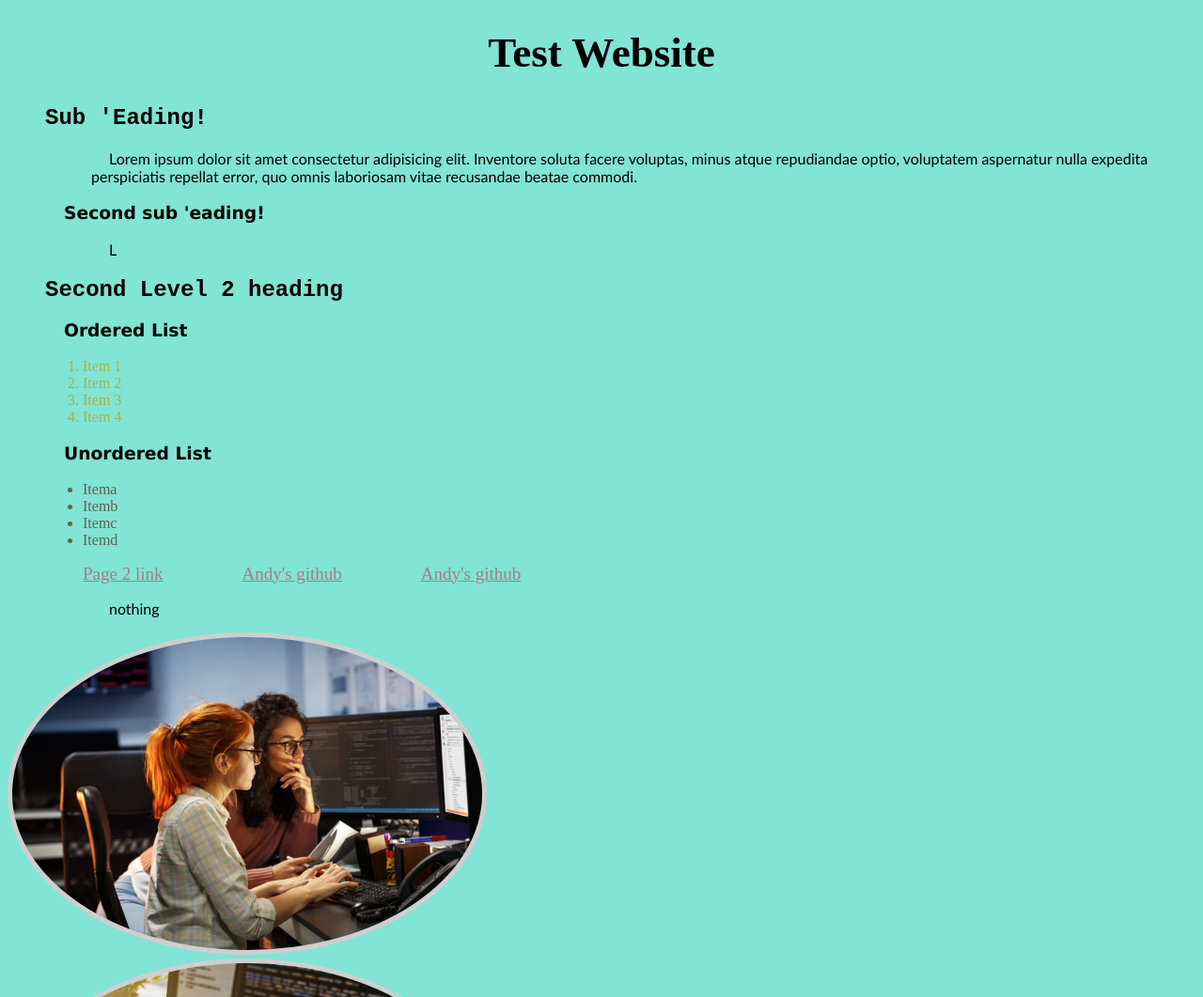
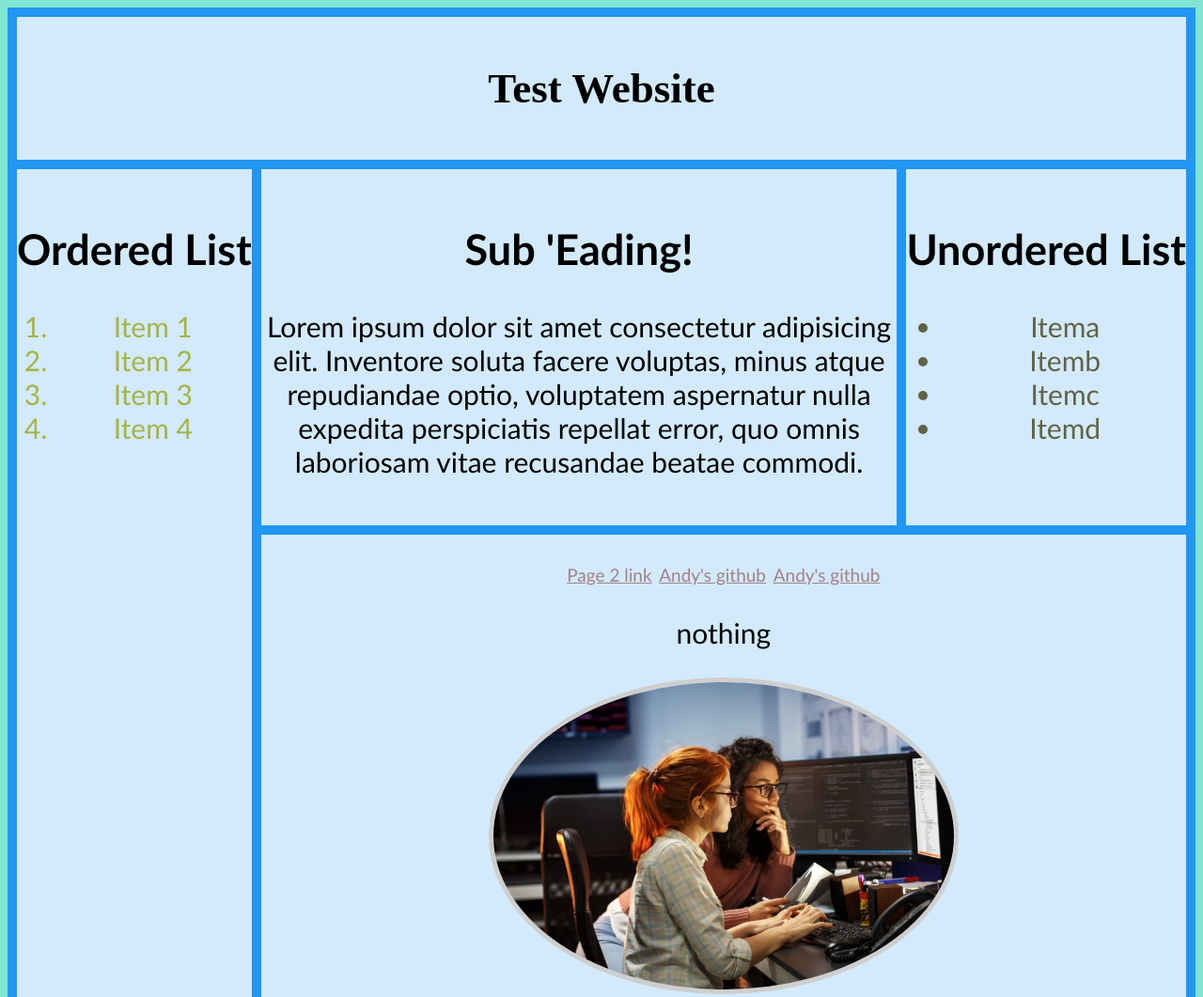
Before and after one commit to Andrew-25/Intro-Html-Css, a plain HTML site: page index.html in a window 1280 px wide. Shown: the top 1061 px of the page at 94% size. Drawn offline with Linux system fonts and the light colour scheme.

Commit message:
most of the other stuff is done

```diff
--- a/index.html
+++ b/index.html
@@ -4,29 +4,39 @@
     <meta charset="UTF-8">
     <meta name="viewport" content="width=device-width, initial-scale=1.0">
     <link rel="stylesheet" href="styles.css">
+
     <title>Document</title>
 </head>
 <body>
+    <main>
+    <div class="grid-container">
+        <div class="item1">
             <h1>Test Website</h1>
-    <h2>Sub 'Eading!</h2>
-    <p>Lorem ipsum dolor sit amet consectetur adipisicing elit. Inventore soluta facere voluptas, minus atque repudiandae optio, voluptatem aspernatur nulla expedita perspiciatis repellat error, quo omnis laboriosam vitae recusandae beatae commodi.</p>
-    <h3>Second sub 'eading!</h3>
-    <p>L</p>
-    <h2>Second Level 2 heading</h2>
-    <h3>Ordered List</h3>
+        </div>
+        <div class="item2">
+            <h2>Ordered List</h2>
                 <ol>
                     <li>Item 1</li>
                     <li>Item 2</li>
                     <li>Item 3</li>
                     <li>Item 4</li>
                 </ol>
-    <h3>Unordered List</h3>
+        </div>
+        <div class="item3">
+            <h2>Sub 'Eading!</h2>
+            <p>Lorem ipsum dolor sit amet consectetur adipisicing elit. Inventore soluta facere voluptas, minus atque repudiandae optio, voluptatem aspernatur nulla expedita perspiciatis repellat error, quo omnis laboriosam vitae recusandae beatae commodi.</p>
+        </div>
+        <div class="item4">
+            <h2>Unordered List</h2>
                 <ul>
                     <li>Itema</li>
                     <li>Itemb</li>
                     <li>Itemc</li>
                     <li>Itemd</li>
                 </ul>
+        </div>
+
+        <div class="item5">
             <a href="page2.html">Page 2 link</a>
 
             <a href="https://github.com/Andrew-25/Intro-Html-Css" target="_self">Andy's github</a>
@@ -37,7 +47,8 @@
             <img src="Photo1.jpg" alt="Software engineers sat at computer desk practising coding" style="width:500px">
             <br>
             <img src="Photo2.jpg" alt="Computer showing programming language being typed by anonymous married hands." style="width:500px">
-    <br>
-    <img src="Photo3.jpg" alt="Unfortunatley this image is missing, hope you have a nice day regardless.">
+        </div>
+      </div>
+    </main>
 </body>
 </html>
--- a/styles.css
+++ b/styles.css
@@ -1,38 +1,34 @@
+
 Body {
     background-color: rgb(129, 228, 212);
 }
+
+* {
+    font-family:'Trebuchet MS';
+    box-sizing: border-box;
+
+}
 p {
-    font-family:'Trebuchet MS';
-    padding-left: 80px;
-    padding-left: 9px;
-    text-indent: 19px;
-    margin-left: 80px;
+    text-align: left;
+    text-align: center;
 }
 h1 {
     font-family: Brush Script MT;
     font-size: 45px;
-    text-align: center;
+
 }
 h2{
-    font-family: 'Courier New', Courier, monospace;
-    padding-left: 40px;
-}
-h3{
-    font-family: Verdana;
-    padding-left: 60px;
+
 }
 ol{
     color: rgb(166, 179, 71);
-    padding-left: 80px;
 }
 ul{
     color: rgb(96, 99, 71);
-    padding-left: 80px;
 }
 a:link{
     color: rgb(162, 128, 135);
     font-size: 19px;
-    padding-left: 80px;
 }
 a:visited{
     color: rgb(203, 63, 91);
@@ -43,3 +39,27 @@ img {
     border: 5px solid rgb(206, 206, 206);
 
 }
+
+.item1 { grid-area: header; }
+.item2 { grid-area: menu; }
+.item3 { grid-area: main; }
+.item4 { grid-area: right; }
+.item5 { grid-area: footer; }
+
+.grid-container {
+  display: grid;
+  grid-template-areas:
+    'header header header header header header'
+    'menu main main main right right'
+    'menu footer footer footer footer footer';
+  gap: 10px;
+  background-color: #2196F3;
+  padding: 10px;
+}
+
+.grid-container > div {
+  background-color: rgba(255, 255, 255, 0.8);
+  text-align: center;
+  padding: 20px 0;
+  font-size: 30px;
+}
--- /dev/null
+++ b/styles2.css
@@ -0,0 +1,27 @@
+Body {
+    background-color: rgb(204, 245, 69);
+}
+.item1 { grid-area: header; }
+.item2 { grid-area: menu; }
+.item3 { grid-area: main; }
+.item4 { grid-area: right; }
+.item5 { grid-area: footer; }
+
+.grid-container {
+display: grid;
+grid-template-areas:
+    'header header '
+    'menu right'
+    'main main'
+    'footer footer';
+gap: 10px;
+background-color: #b1f321;
+padding: 10px;
+}
+
+.grid-container > div {
+background-color: rgba(255, 255, 255, 0.8);
+text-align: center;
+padding: 20px 0;
+font-size: 30px;
+}
```
Also changed, not shown: page2.html (+2 -1 lines). Lines whose indentation alone changed are shown as unchanged.
